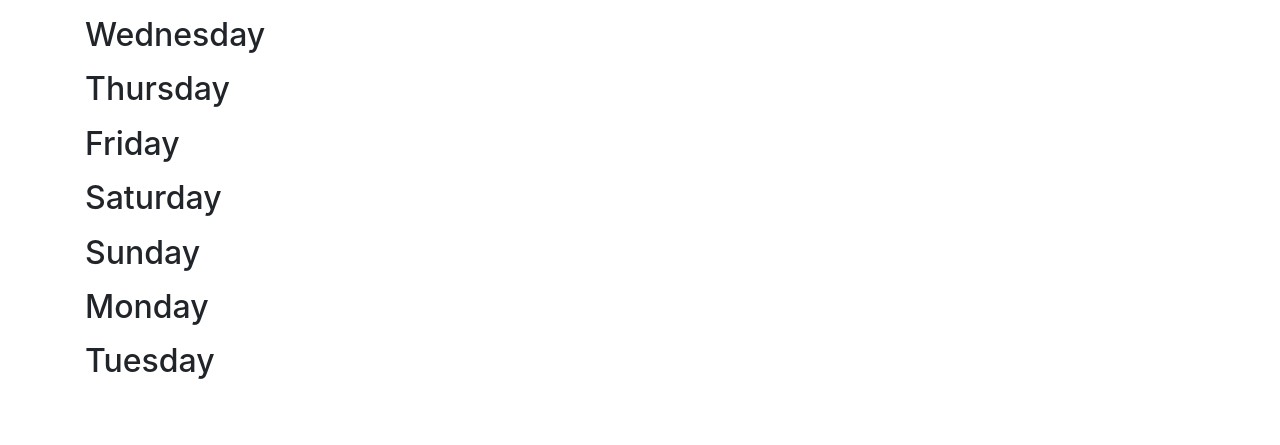
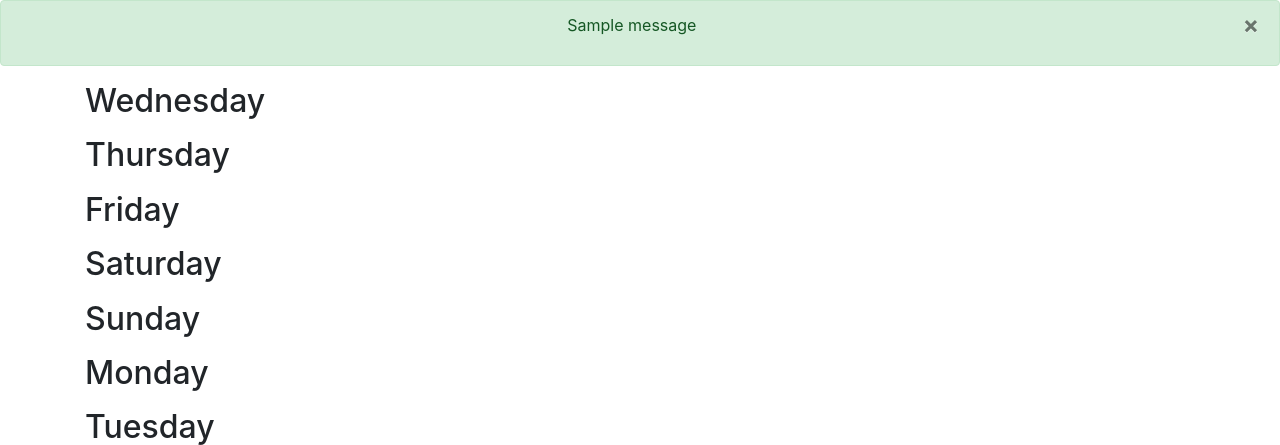
Before and after one commit to questras/cinema, a Django app: page / in a window 1280 px wide. Shown: the part 56-501 px from the top of the page. Run offline with Django 3.2, Linux system fonts and the light colour scheme; tables that the repository leaves empty hold one stand-in row (values such as "Sample post"); one stand-in notice (Sample message) is shown; some libraries are stand-ins or nearby versions.

Commit message:
add successful message on order finalization and tickets booking

```diff
--- a/orders/views.py
+++ b/orders/views.py
@@ -1,6 +1,8 @@
 from django.views.generic import CreateView
 from django.contrib.auth.mixins import LoginRequiredMixin
 from django.contrib.auth.decorators import login_required
+from django.contrib.messages.views import SuccessMessageMixin
+from django.contrib import messages
 from django.urls import reverse_lazy
 from django.shortcuts import get_object_or_404, redirect
 from django.core.exceptions import PermissionDenied
@@ -20,6 +22,7 @@
         order.cashier_who_accepted = request.user
         order.accepted = accepted
         order.save()
+        messages.success(request, 'Order has been finalized successfully.')
 
     return redirect('profile')
 
@@ -34,11 +37,12 @@
     return finalize_order(request, order_uuid, False)
 
 
-class CreateOrderView(LoginRequiredMixin, CreateView):
+class CreateOrderView(LoginRequiredMixin, SuccessMessageMixin, CreateView):
     model = Order
     form_class = CreateOrderForm
     template_name = 'orders/create_order.html'
     success_url = reverse_lazy('profile')
+    success_message = 'Tickets booked successfully!'
 
     def get_showing(self):
         showing_uuid = self.kwargs['showing_uuid'] or None
--- a/templates/base.html
+++ b/templates/base.html
@@ -53,6 +53,8 @@
     </div>
 </nav>
 
+{% include 'message.html' %}
+
 <div class="container">
     {% block content %}
 
@@ -71,5 +73,15 @@
 <script src="https://maxcdn.bootstrapcdn.com/bootstrap/4.0.0/js/bootstrap.min.js"
         integrity="sha384-JZR6Spejh4U02d8jOt6vLEHfe/JQGiRRSQQxSfFWpi1MquVdAyjUar5+76PVCmYl"
         crossorigin="anonymous"></script>
+
+{% if messages %}
+    <script>
+        {% for message in messages %}
+            $(document).ready(function () {
+                $('.alert').alert();
+            });
+        {% endfor %}
+    </script>
+{% endif %}
 </body>
 </html>
--- a/templates/cinema/schedule.html
+++ b/templates/cinema/schedule.html
@@ -7,9 +7,9 @@
         {% for showing in showings %}
             {% if showing.get_numerical_weekday == num %}
                 <p>
-                    {{ showing.get_time }}
+                    {{ showing.get_formatted_time }}
                     <a href="{{ showing.get_absolute_url }}">{{ showing.movie.title }}</a>
-                    (Hall {{ showing.hall.number }})
+                    (Hall {{ showing.hall.number }}) (Free: {{ showing.free_places }}/{{ showing.all_places }})
                     <a href="{% url 'create-order' showing.uuid %}"><button class="btn btn-primary">Book</button></a>
                 </p>
             {% endif %}
--- /dev/null
+++ b/templates/message.html
@@ -0,0 +1,8 @@
+{% for message in messages %}
+    <div class="alert alert-{{ message.tags }}" role="alert">
+        <button type="button" class="close" data-dismiss="alert" aria-label="Close">
+            <span aria-hidden="true">&times;</span>
+        </button>
+        <p style="text-align: center;">{{ message }}</p>
+    </div>
+{% endfor %}
```
Also changed, not shown: cinema_project/settings.py (+8 -0 lines).
